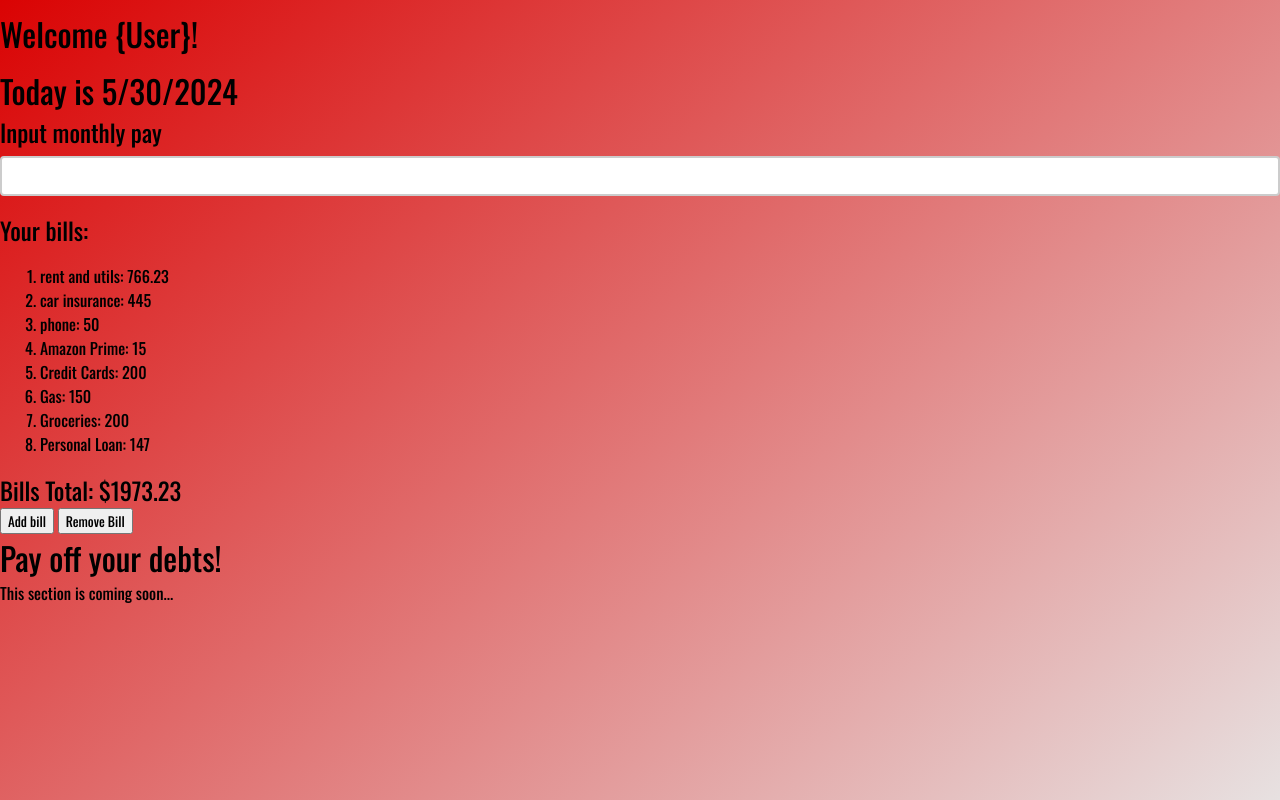
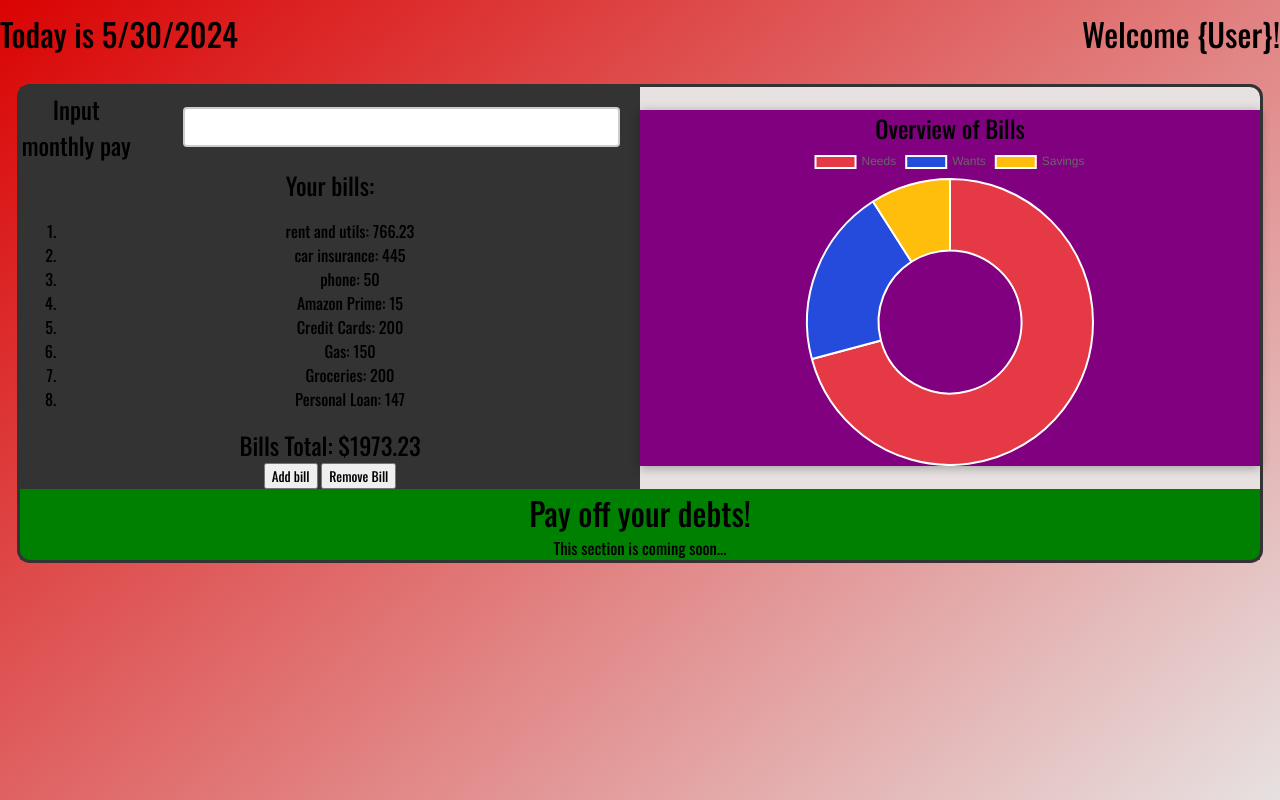
Before and after one commit to IgItIsKyi/Budget-For-U-Website, a website with bundled scripts: page homepage.html in a window 1280 px wide. Built offline with nearby package versions, Linux system fonts and the light colour scheme.

Commit message:
Added Pi chart and edited homepage view

```diff
--- a/homepage.html
+++ b/homepage.html
@@ -11,12 +11,13 @@
 
 </head>
 <header >
+    <h1 id="Welcome_Title">Today is </h1>
     <h1>Welcome {User}!</h1>
 </header>
 
 <body>
-    <div id="main_page">
-        <h1 id="Welcome_Title">Today is </h1>
+    <div class="main_page">
+
 
         <!-- Bills Section -->
         <div id="bills">
@@ -32,19 +33,24 @@
         </div>
         <!-- End of Bills Section -->
 
+        <!-- Start of Pie Chart Section -->
+        <div id="chart">
+            <center>
+            <h2>Overview of Bills</h2>
+            <div style="height:40vh">
+                <canvas id="pie-chart"></canvas>
+            </div>
+            </center>
+        </div>
+        <!-- End of Pie Chart Section-->
+
+        <!-- Start of Debt Payments Section -->
         <div id="debt-payments">
             <h1 id="debt-title">Pay off your debts!</h1>
             <p>This section is coming soon... </p>
         </div>
-
+        <!-- Start of Debt Payments Section -->
     </div>
-
-
-
-
-
-
-
 
 
 <!-- JavaScript Code below -->
@@ -115,7 +121,31 @@
 addDate();
 display_bills();
 
+
 </script>
+<script src="https://cdn.jsdelivr.net/npm/chart.js"></script>
+<script>
+    new Chart(document.getElementById('pie-chart'), {
+      type: 'doughnut',
+      data: {
+        labels: ["Needs", "Wants", "Savings"],
+        datasets: [{
+          backgroundColor: ["#e63946", "#254BDD",
+            "#ffbe0b" ],
+          data: [1760.21, 500, 225],
+
+        }]
+      },
+      options: {
+        title: {
+          display: true,
+          text: 'Overview of Bills'
+        },
+        responsive: true,
+      }
+    });
+  </script>
+
 <script src="database.js" defer></script>
 <!--- End of JavaScript Code -->
 </body>
--- a/package.json
+++ b/package.json
@@ -1,5 +1,6 @@
 {
   "dependencies": {
+    "chart.js": "^4.4.3",
     "express": "^4.19.2",
     "mysql": "^2.18.1"
   }
--- a/style.css
+++ b/style.css
@@ -267,4 +267,70 @@ input[type="submit"]:hover {
 .mod_opt label {
     margin-left: 10px;
 }
-/* End Of Main Page */
+/* End Of Index Page */
+
+/* Start of homepage.html */
+
+.main_page {
+    display: grid;
+    grid-template-columns: 50% 50%;
+    outline-width: 3px;
+    outline-color: #333;
+    outline-style: solid;
+    background-color: #e7e1e1;
+    margin: 20px;
+    border-radius: 10px;
+}
+
+#bills {
+    grid-row-start: 1;
+    grid-row-end: 1;
+    text-align: center;
+    grid-column-start: 1;
+    grid-column-end: 2;
+    background-color: #333;
+    justify-content: center;
+    margin-left: 0;
+}
+
+#paycheck-input {
+    display: flex;
+    justify-content: center;
+    align-items: center;
+}
+
+#paycheck-input h2 {
+    margin-right: 30px;
+}
+
+#paycheck-input input {
+    margin: 20px;
+}
+
+#chart {
+    background-color: purple;
+    align-items: center;
+    align-self: center;
+    grid-row-start: 1;
+    grid-row-end: 1;
+    grid-column-start: 2;
+    grid-column-end: 3;
+    margin-right: 0px;
+    box-shadow: 0 2px 10px rgba(0, 0, 0, 0.3);
+
+
+}
+
+#debt-payments {
+    text-align: center;
+    grid-row-start: 2;
+    grid-row-end: 2;
+    grid-column-start: 1;
+    grid-column-end: 3;
+    background-color: green;
+    margin-bottom: 0;
+    margin-right: 0;
+}
+
+
+/* End of Homepage.html */
```
Also changed, not shown: index.html (+2 -1 lines), pichart.js (added, +22 -0 lines), 1 other file.
